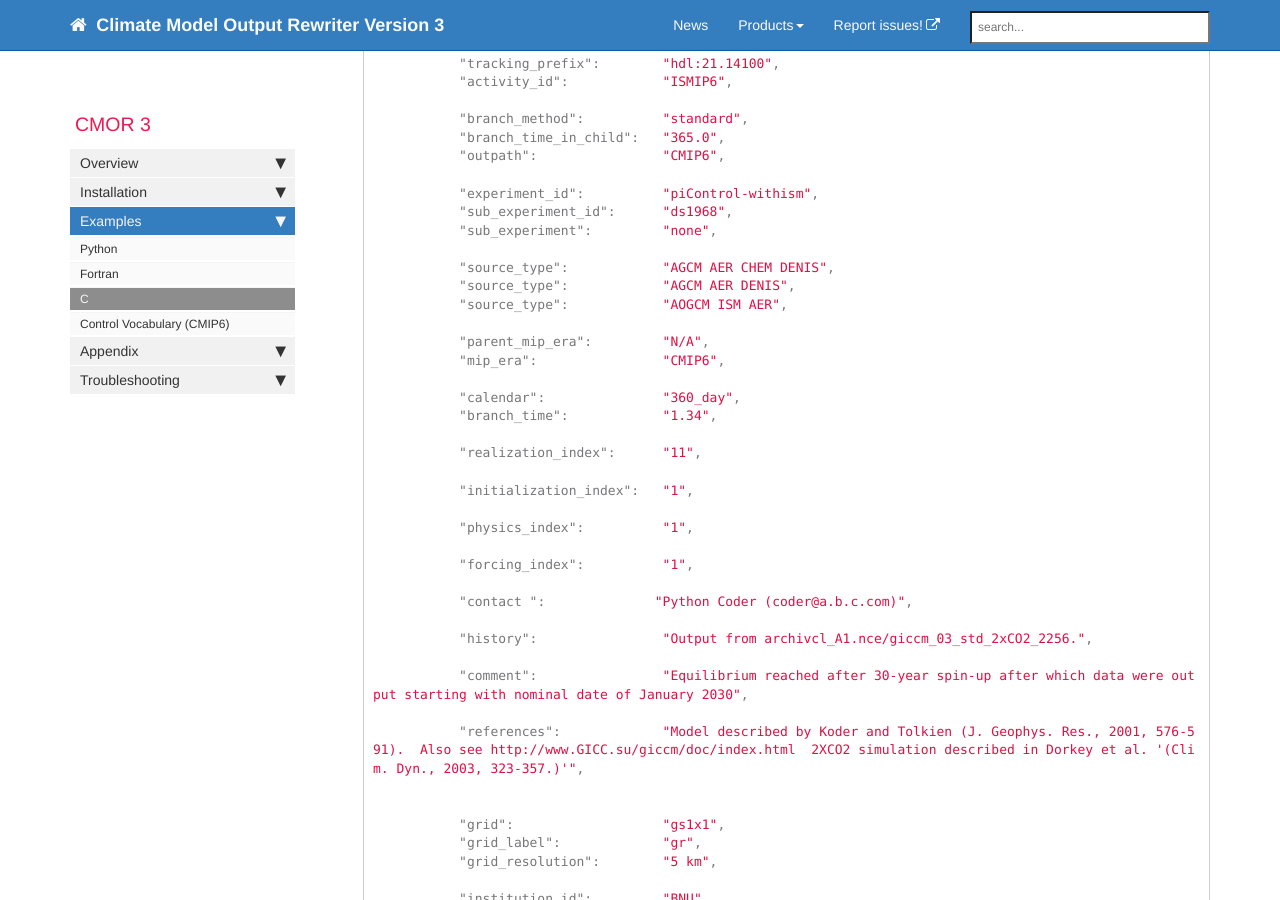
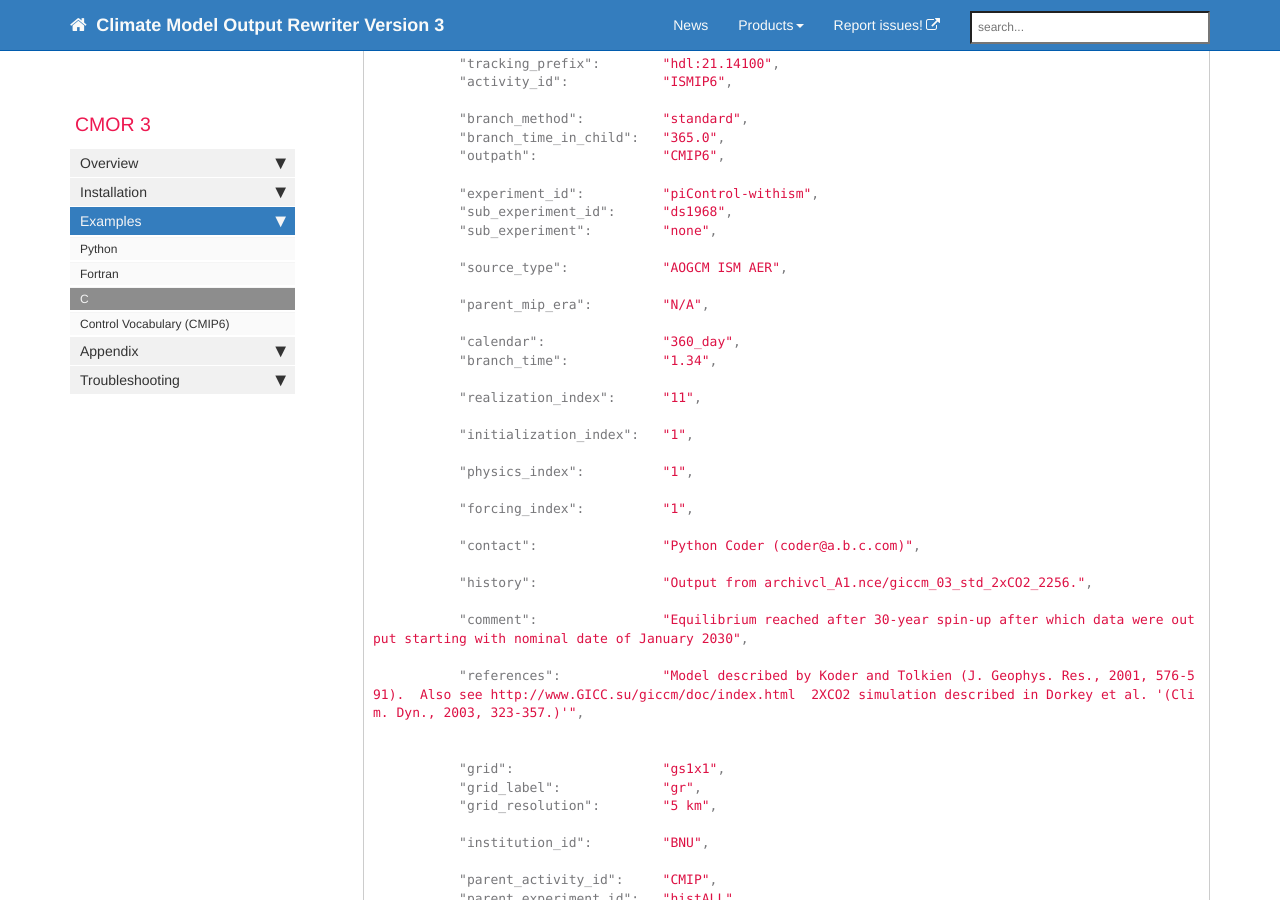
Before and after one commit to mauzey1/cmor3_documentation, a Jekyll site: the page built from mydoc/mydoc_cmor3_c.md, in a window 1280 px wide and 900 px high, scrolled down 393 px. Built offline with Jekyll 4.4.1, drawn with Linux system fonts in a browser that asks for light colours; nearby versions of some CDN libraries; comment, search, counter and statistics services are not loaded.

Commit message:
Correct json files

```diff
--- a/mydoc/mydoc_cmor3_c.md
+++ b/mydoc/mydoc_cmor3_c.md
@@ -26,12 +26,9 @@ permalink: /mydoc_cmor3_c/
            "sub_experiment_id":      "ds1968",
            "sub_experiment":         "none",
 
-           "source_type":            "AGCM AER CHEM DENIS",
-           "source_type":            "AGCM AER DENIS",
            "source_type":            "AOGCM ISM AER",
 
            "parent_mip_era":         "N/A",
-           "mip_era":                "CMIP6",
 
            "calendar":               "360_day",
            "branch_time":            "1.34",
@@ -44,7 +41,7 @@ permalink: /mydoc_cmor3_c/
 
            "forcing_index":          "1",
 
-           "contact ":              "Python Coder (coder@a.b.c.com)",
+           "contact":                "Python Coder (coder@a.b.c.com)",
 
            "history":                "Output from archivcl_A1.nce/giccm_03_std_2xCO2_2256.",
 
@@ -62,7 +59,7 @@ permalink: /mydoc_cmor3_c/
            "parent_activity_id":     "CMIP",
            "parent_experiment_id":   "histALL",
            "parent_source_id":       "GFDL-CM2-1",
-           "parent_variant_label":      "r1i1p1f3",
+           "parent_variant_label":   "r1i1p1f3",
 
 
            "run_variant":            "forcing: black carbon aerosol only",
```
